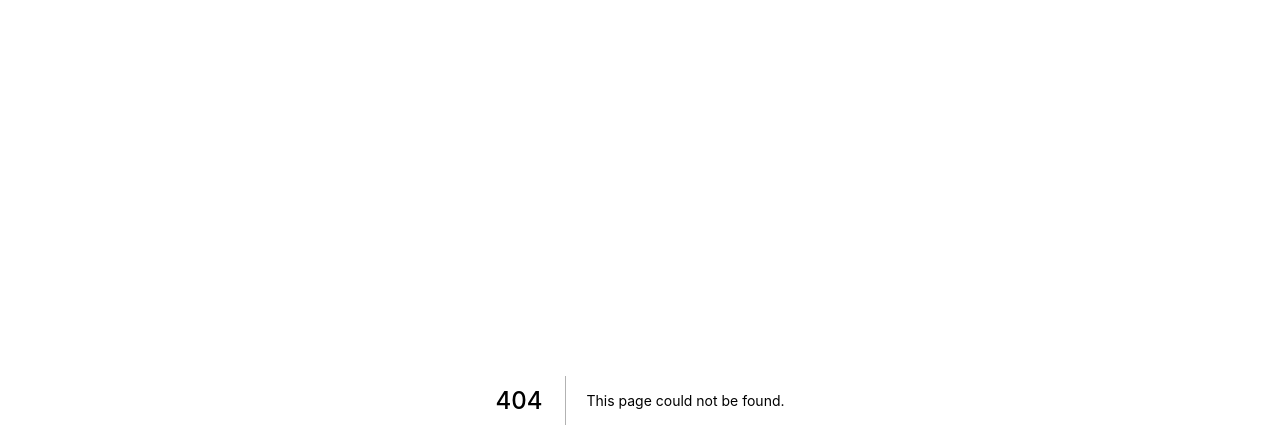
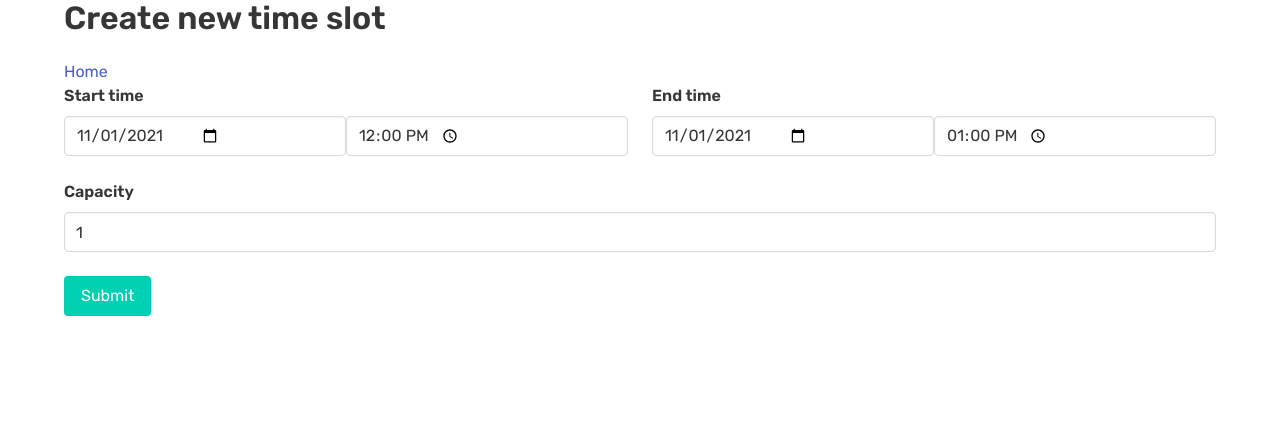
Before and after one commit to moroz/yoyaku-web, a Next.js app: page /slots/new in a window 1280 px wide. Before the commit this address had no page. Shown: the top 448 px of the page. Built offline with nearby package versions, Linux system fonts and the light colour scheme.

Commit message:
Copy pages from Vite app

```diff
--- /dev/null
+++ b/components/DateTimeInput/index.tsx
@@ -0,0 +1,21 @@
+import { UseFormRegister } from "react-hook-form";
+
+interface Props {
+  label: string;
+  name: string;
+  register: UseFormRegister<any>;
+}
+
+const DateTimeInput = ({ label, name, register }: Props) => {
+  return (
+    <div className="field">
+      <label className="label">{label}</label>
+      <div className="field is-grouped">
+        <input type="date" className="input" {...register(`${name}.date`)} />
+        <input type="time" className="input" {...register(`${name}.time`)} />
+      </div>
+    </div>
+  );
+};
+
+export default DateTimeInput;
--- /dev/null
+++ b/helpers/CompositeDateTime.ts
@@ -0,0 +1,40 @@
+import dayjs, { Dayjs } from "dayjs";
+import utc from "dayjs/plugin/utc";
+import timezone from "dayjs/plugin/timezone";
+dayjs.extend(utc);
+dayjs.extend(timezone);
+
+export default class CompositeDateTime {
+  date: string = "";
+  time: string = "";
+
+  constructor(params: Partial<CompositeDateTime> | Dayjs | Date | string) {
+    const anyParams = params as any;
+    if (anyParams.date && anyParams.time) {
+      this.date = anyParams.date;
+      this.time = anyParams.time;
+      return;
+    }
+    const parsed = dayjs(anyParams);
+    if (parsed.isValid()) {
+      const local = parsed.tz("Europe/Warsaw").toISOString();
+      this.date = local.slice(0, 10);
+      this.time = local.slice(11, 19);
+    }
+  }
+
+  toJSON() {
+    return this.toDayjs()?.toJSON();
+  }
+
+  toDayjs() {
+    if (!this.date || !this.time) return null;
+    const parsed = dayjs.tz(`${this.date}T${this.time}`, "Europe/Warsaw");
+    if (!parsed.isValid()) return null;
+    return parsed;
+  }
+
+  isAfter(other: CompositeDateTime | null) {
+    return this.toDayjs()?.isAfter(other?.toDayjs());
+  }
+}
--- a/package.json
+++ b/package.json
@@ -10,10 +10,14 @@
   },
   "dependencies": {
     "@apollo/client": "^3.4.16",
+    "bulma": "^0.9.3",
+    "dayjs": "^1.10.7",
     "graphql": "^16.0.0",
     "next": "12.0.1",
     "react": "17.0.2",
-    "react-dom": "17.0.2"
+    "react-dom": "17.0.2",
+    "react-hook-form": "^7.18.0",
+    "sass": "^1.43.4"
   },
   "devDependencies": {
     "@types/react": "^17.0.33",
--- a/pages/_app.js
+++ b/pages/_app.tsx
@@ -1,6 +1,7 @@
 import { ApolloProvider } from "@apollo/client";
 import apiClient from "../api/client";
 import "../styles/globals.css";
+import "../styles/app.sass";
 
 function MyApp({ Component, pageProps }) {
   return (
--- /dev/null
+++ b/pages/slots/index.tsx
@@ -0,0 +1,35 @@
+import Link from "next/link";
+import { useListSlotsQuery } from "../../api/queries/slots";
+import { formatTimestamp } from "../../helpers/TimeHelpers";
+
+const Home = () => {
+  const { data } = useListSlotsQuery();
+  return (
+    <div className="container">
+      <h1 className="title">Time slots</h1>
+      {data ? (
+        <table className="table is-bordered">
+          <thead>
+            <th>ID</th>
+            <th>Start time</th>
+            <th>End time</th>
+          </thead>
+          <tbody>
+            {data.slots.map((row) => (
+              <tr key={row.id}>
+                <td>{row.id}</td>
+                <td>{formatTimestamp(row.startTime)}</td>
+                <td>{formatTimestamp(row.endTime)}</td>
+              </tr>
+            ))}
+          </tbody>
+        </table>
+      ) : null}
+      <Link href="/slots/new">
+        <a className="button is-primary">New time slot</a>
+      </Link>
+    </div>
+  );
+};
+
+export default Home;
--- /dev/null
+++ b/pages/slots/new.tsx
@@ -0,0 +1,88 @@
+import Link from "next/link";
+import { useForm } from "react-hook-form";
+import { SlotParams } from "../../interfaces/slots";
+import DateTimeInput from "../../components/DateTimeInput";
+import { useCreateSlotMutation } from "../../api/mutations/slots";
+import dayjs from "dayjs";
+import CompositeDateTime from "../../helpers/CompositeDateTime";
+import { useEffect } from "react";
+
+const NewSlot = () => {
+  const defaultStartTime = dayjs().add(1, "day").hour(12).minute(0).second(0);
+  const { register, handleSubmit, watch, setValue } = useForm<SlotParams>({
+    defaultValues: {
+      startTime: new CompositeDateTime(defaultStartTime),
+      endTime: new CompositeDateTime(defaultStartTime.add(1, "hour"))
+    }
+  });
+  const [mutate, { data: mutationData }] = useCreateSlotMutation();
+  const [startTime, endTime] = watch(["startTime", "endTime"]);
+
+  useEffect(() => {
+    const parsed = new CompositeDateTime(startTime);
+    const end = new CompositeDateTime(endTime);
+    if (parsed.isAfter(end)) {
+      setValue(
+        "endTime",
+        new CompositeDateTime(parsed.toDayjs()!.add(1, "hour"))
+      );
+    }
+  }, [startTime.date, startTime.time]);
+
+  const onSubmit = (data: SlotParams) => {
+    const params = {
+      ...data,
+      startTime: new CompositeDateTime(data.startTime),
+      endTime: new CompositeDateTime(data.endTime),
+      capacity: Number(data.capacity)
+    };
+    mutate({ variables: { params } });
+  };
+
+  const errors = mutationData?.createSlot.errors;
+
+  return (
+    <div className="container">
+      <h1 className="title">Create new time slot</h1>
+      <Link href="/">
+        <a>Home</a>
+      </Link>
+      <form onSubmit={handleSubmit(onSubmit)}>
+        <div className="columns">
+          <div className="column">
+            <DateTimeInput
+              label="Start time"
+              register={register}
+              name="startTime"
+            />
+          </div>
+          <div className="column">
+            <DateTimeInput
+              label="End time"
+              register={register}
+              name="endTime"
+            />
+          </div>
+        </div>
+
+        <div className="columns">
+          <div className="column">
+            <div className="field">
+              <label className="label">Capacity</label>
+              <input
+                type="number"
+                {...register("capacity")}
+                defaultValue={1}
+                className="input"
+              />
+            </div>
+          </div>
+        </div>
+        <input type="submit" className="button is-primary" />
+        {errors ? <pre>{JSON.stringify(errors, null, 2)}</pre> : null}
+      </form>
+    </div>
+  );
+};
+
+export default NewSlot;
--- /dev/null
+++ b/styles/_variables.sass
@@ -0,0 +1 @@
+$family-sans-serif: Rubik, system-ui, sans-serif
--- /dev/null
+++ b/styles/app.sass
@@ -0,0 +1,5 @@
+@import url('https://fonts.googleapis.com/css2?family=Rubik:ital,wght@0,300;0,400;0,600;1,400&display=swap')
+
+@import variables
+@import bulma
+@import base
--- /dev/null
+++ b/styles/base.sass
@@ -0,0 +1 @@
+body
--- /dev/null
+++ b/styles/bulma.sass
@@ -0,0 +1,11 @@
+@import "../node_modules/bulma/sass/utilities/_all.sass"
+@import "../node_modules/bulma/sass/base/_all.sass"
+@import "../node_modules/bulma/sass/elements/button.sass"
+@import "../node_modules/bulma/sass/elements/container.sass"
+@import "../node_modules/bulma/sass/elements/table.sass"
+@import "../node_modules/bulma/sass/elements/title.sass"
+@import "../node_modules/bulma/sass/form/_all.sass"
+@import "../node_modules/bulma/sass/components/navbar.sass"
+@import "../node_modules/bulma/sass/layout/hero.sass"
+@import "../node_modules/bulma/sass/grid/columns.sass"
+@import "../node_modules/bulma/sass/layout/section.sass"
```
Also changed, not shown: helpers/TimeHelpers.ts (added, +11 -0 lines), pages/index.tsx (+7 -3 lines), 1 other file (tests, documents, lock files or other folders).
